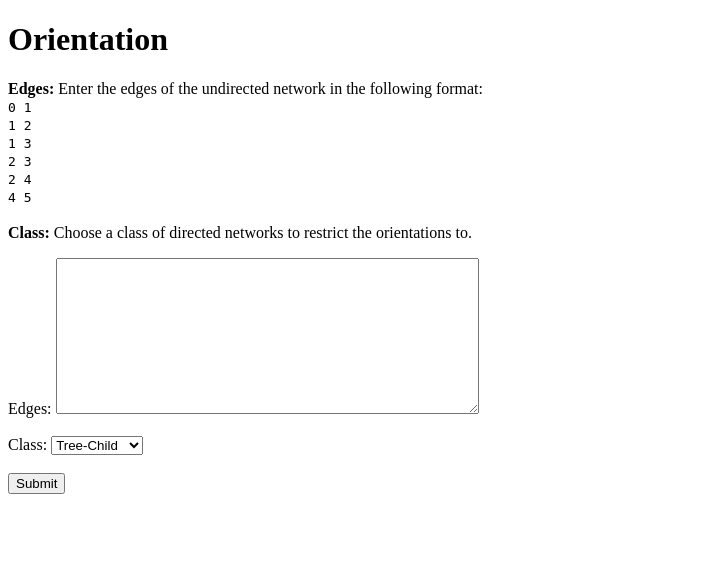
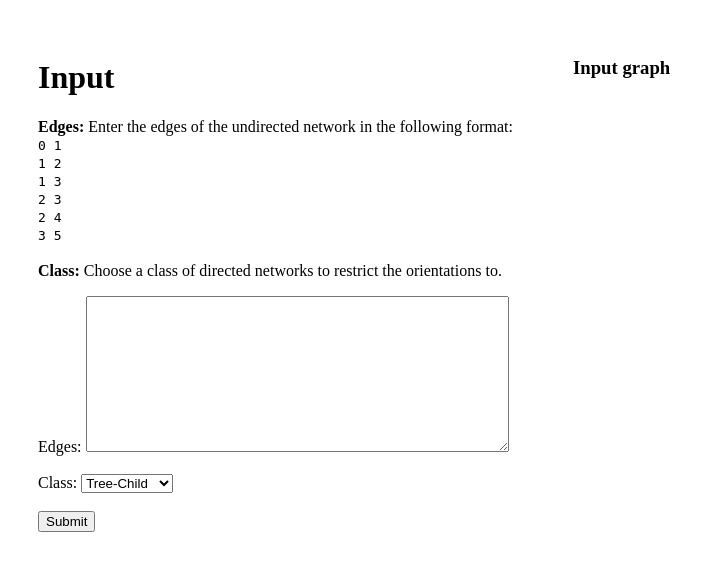
Before and after one commit to RemieJanssen/PhyloWebTools, a Flask app: page /orientation in a window 1280 px wide. Shown: the top 571 px of the page, without its empty margins (0-724 px from the left). Run offline with Flask 3, Linux system fonts and the light colour scheme; data that the repository does not hold is empty.

Commit message:
undirected graph picture

```diff
--- a/app.py
+++ b/app.py
@@ -34,11 +34,16 @@
 
     network = nx.Graph(edges)
 
-    orientations = LevelStuff(network, chain_length, class_checker) or dict()
+    try:
+        orientations = LevelStuff(network, chain_length, class_checker) or dict()
+    except Exception as e:
+        return render_template("error.html", error="Are you sure your input is a valid binary undirected phylogenetic network?")
+
+
     oriented_networks = [OrientationAlgorithmBinary(network,rootEdge,reticulations) for rootEdge, reticulations in orientations.items()]
     oriented_networks_edge_lists = [json.dumps([e for e in oriented_network.edges]) for oriented_network in oriented_networks]
 
-    return render_template("orientation.html", edges=edges, orientations=oriented_networks_edge_lists, network_class=network_class, show_results=True)
+    return render_template("orientation.html", edges=json.dumps(edges), orientations=oriented_networks_edge_lists, network_class=network_class, show_results=True)
 
 
 @app.route("/draw_undirected_network")
@@ -48,6 +53,8 @@
     """
     edges = request.args.get("edges", "[]")
     edges = json.loads(edges)
+    # print(edges)
+    # print(type(edges))
     network = nx.Graph(edges)
     network_svg = nx.nx_agraph.to_agraph(network).draw(format="svg", prog="neato").decode('ascii')
     return Markup(network_svg)
@@ -61,5 +68,6 @@
     edges = request.args.get("edges", "[]")
     edges = json.loads(edges)
     network = nx.DiGraph(edges)
-    network_svg = nx.nx_agraph.to_agraph(network).draw(format="svg", prog="dot").decode('ascii')
+    graphviz_network = nx.nx_agraph.to_agraph(network)
+    network_svg = graphviz_network.draw(format="svg", prog="dot").decode('ascii')
     return Markup(network_svg)
--- a/templates/orientation.html
+++ b/templates/orientation.html
@@ -3,9 +3,21 @@
 <head>
     <title>Orientation</title>
     <script src="https://ajax.googleapis.com/ajax/libs/jquery/3.5.1/jquery.min.js"></script>
+    <style>
+        .flex-container {
+          display: flex;
+        }
+
+        .flex-container > div {
+          margin: 10px;
+          padding: 20px;
+        }
+    </style>
 </head>
 <body>
-    <h1>Orientation</h1>
+    <div class="flex-container">
+        <div>
+            <h1>Input</h1>
             <p>
                 <b>Edges:</b> Enter the edges of the undirected network in the following format: <br>
                 <code>
@@ -14,15 +26,15 @@
                 1 3<br>
                 2 3<br>
                 2 4<br>
-        4 5</code>
+                3 5</code>
                 <br>
                 <br>
                 <b>Class:</b> Choose a class of directed networks to restrict the orientations to. <br>
             </p>
             <form action="/orientation" method="get">
                 <label for="edges">Edges:</label>
-        <textarea id="edges" name="edges" rows="10" cols="50">
-        </textarea><br><br>
+                <textarea id="edges" name="edges" rows="10" cols="50"></textarea>
+                <br><br>
                 <label for="class">Class:</label>
                 <select id="class" name="class">
                     <option value="TC">Tree-Child</option>
@@ -33,23 +45,32 @@
                 </select><br><br>
                 <input type="submit" value="Submit">
             </form>
+        </div>
+        <div>
+            <h3>Input graph</h3>
+            <div id="undirected-network"></div>
+        </div>
+    </div>
 
     {% if show_results %}
     <h2>Result</h2>
 
+    <div class="flex-container">
+        <div>
+            <h3>Orientations</h3>
 
-    <ul class="dropdown-menu">
+            <ul>
                 {% for orientation_edge_list in orientations %}
                 <li class="orientation"><a href="#">{{ orientation_edge_list }}</a></li>
                 {% endfor %}
             </ul>
-
-
+        </div>
+        <div>
             <h3>Graph</h3>
             <div id="graph"></div>
+        </div>
+    </div>
     {% endif %}
-
-
 </body>
 <script>
     $('.orientation').on( 'click', 'a', function() {
@@ -60,9 +81,20 @@
             .then(svg => {
                 console.log(svg);
                 document.getElementById("graph").innerHTML = svg;
-            }
-        );
+            });
+    });
+
+    $(document).ready(function() {
+        const edges = '{{ edges | safe }}';
+        console.log(edges);
+        const graph_url = "{{ url_for('_draw_undirected_network') }}?edges=" + edges;
+        console.log(graph_url);
+        fetch(graph_url)
+            .then(response => response.text())
+            .then(svg => {
+                    console.log(svg);
+                    document.getElementById("undirected-network").innerHTML = svg;
+            });
     });
 </script>
-
 </html>
```
Also changed, not shown: templates/error.html (added, +14 -0 lines). Lines whose indentation alone changed are shown as unchanged.
